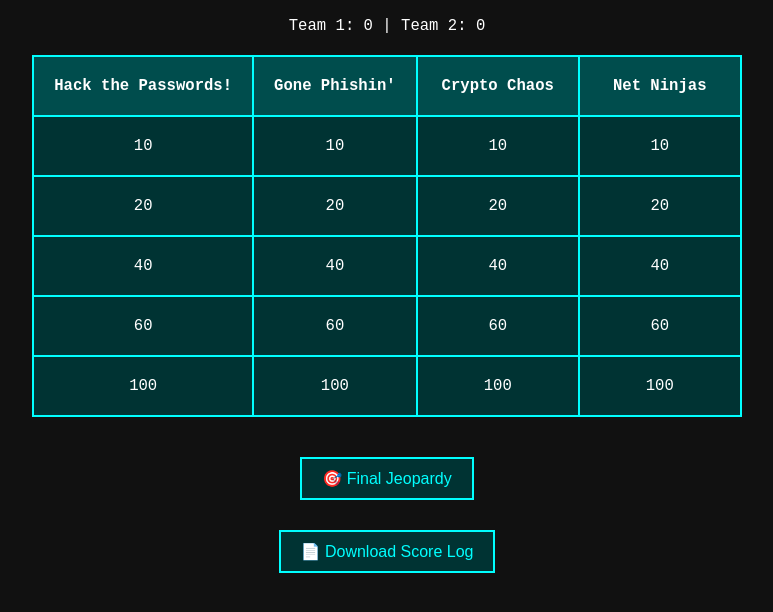
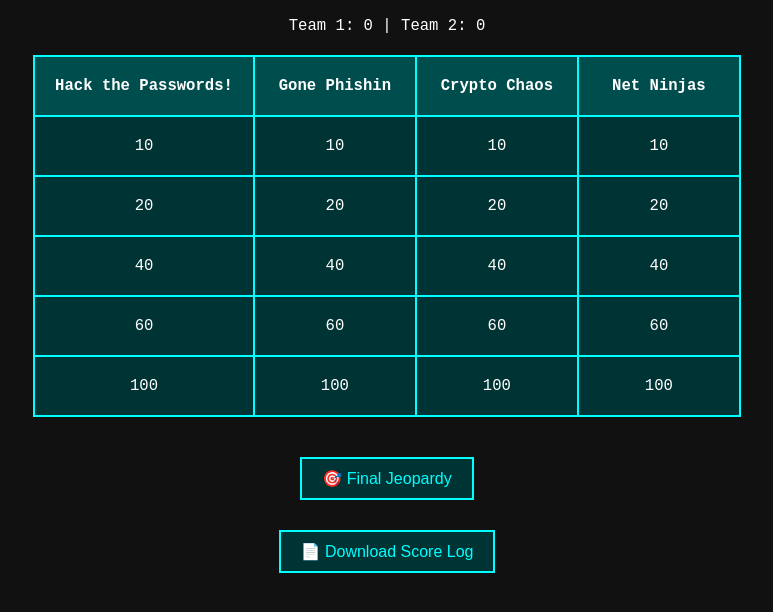
Before and after one commit to mgalde/GENCyber, a plain HTML site: page Day5/CTF.html in a window 1280 px wide. Shown: the part 52-664 px from the top of the page, without its empty margins (253-1026 px from the left). Drawn offline with Linux system fonts and the light colour scheme.

Commit message:
Update CTF.html

```diff
--- a/Day5/CTF.html
+++ b/Day5/CTF.html
@@ -112,7 +112,7 @@
   <script>
     const categories = [
       "Hack the Passwords!",
-      "Gone Phishin'",
+      "Gone Phishin",
       "Crypto Chaos",
       "Net Ninjas"
     ];
```
